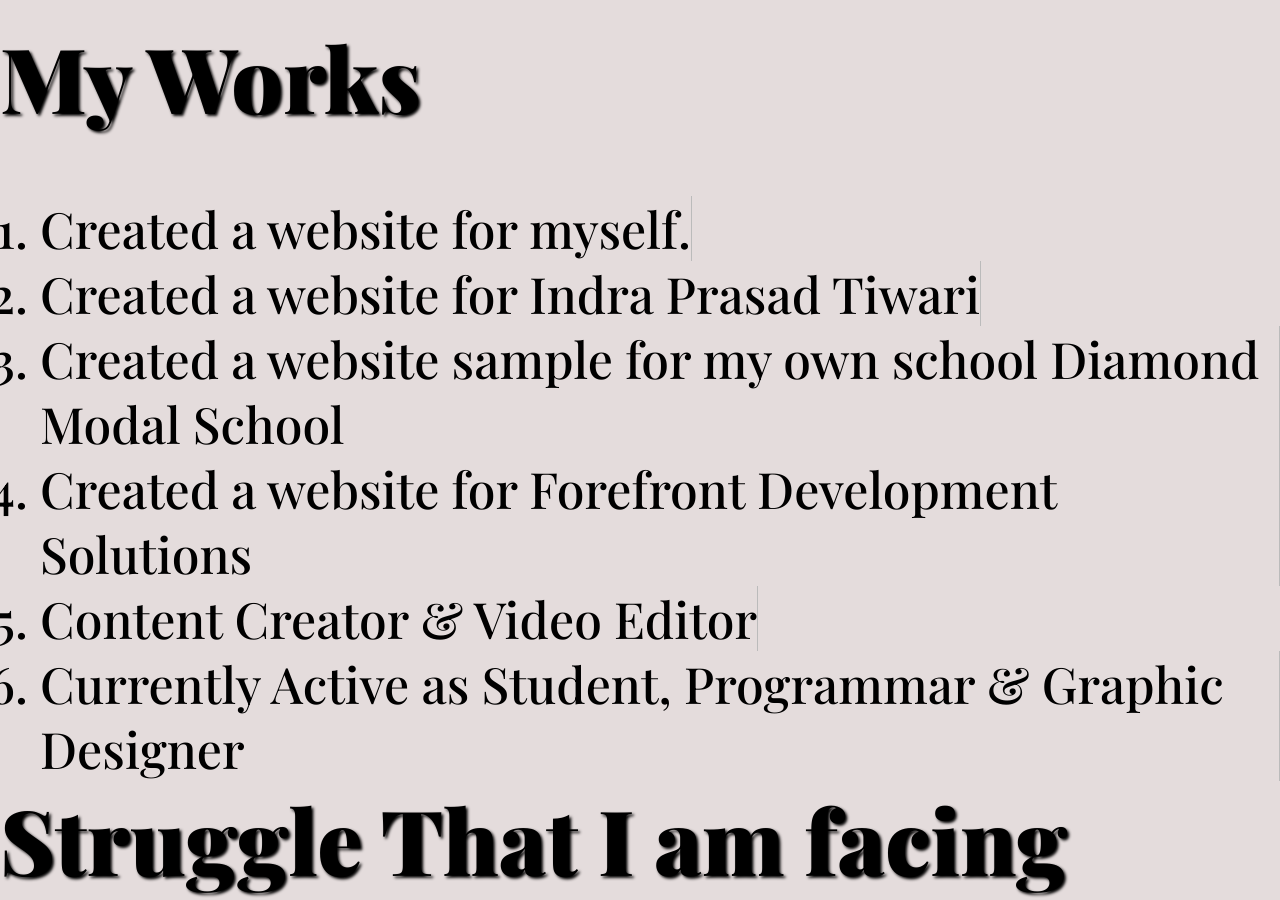
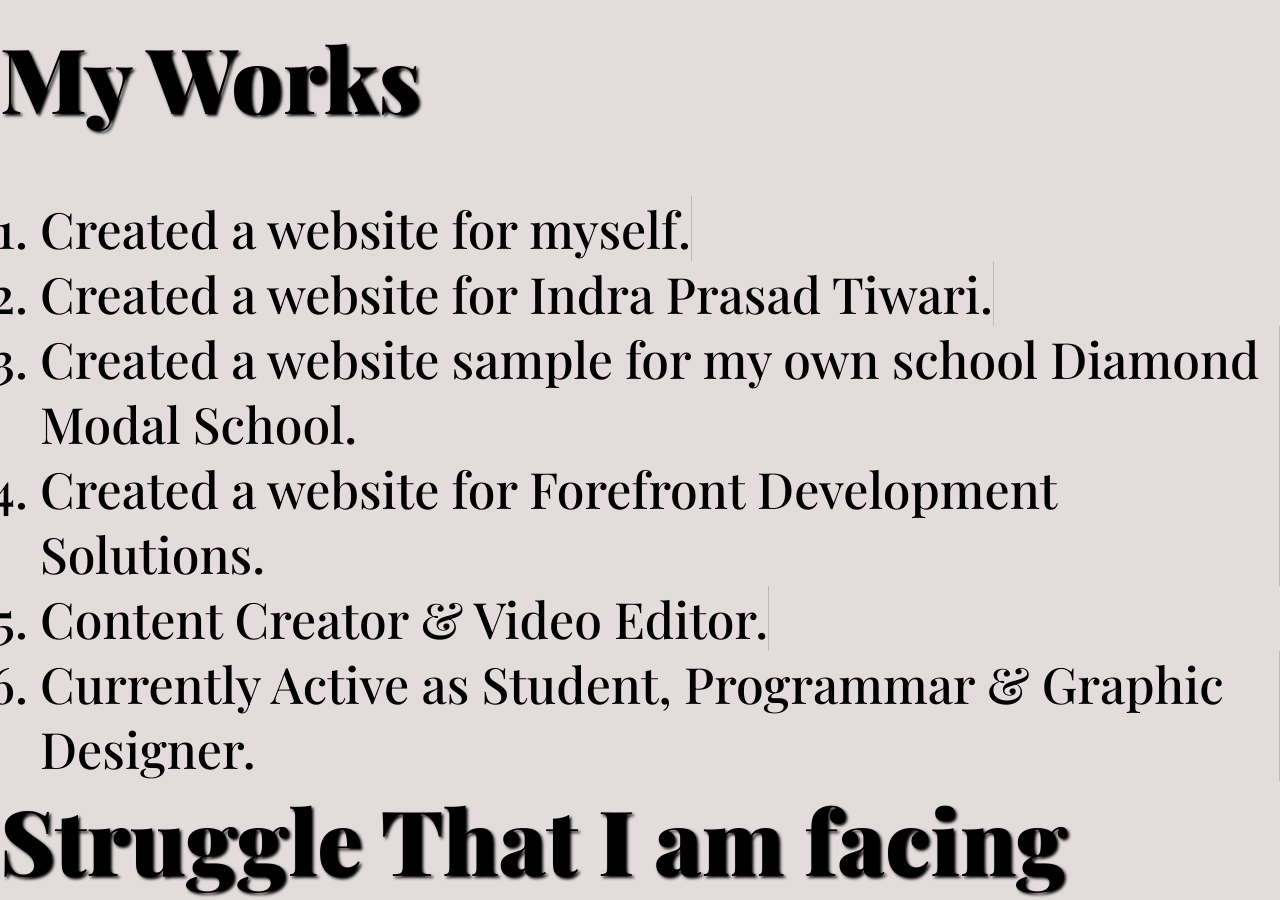
Before and after one commit to PrabhabTiwari/website, a Jekyll site: the page built from about.html, in a window 1280 px wide and 900 px high, scrolled down 1848 px. Built offline with Jekyll 4.4.1, drawn with Linux system fonts in a browser that asks for light colours.

```diff
--- a/about.html
+++ b/about.html
@@ -40,11 +40,11 @@ My interest in technology grew as I worked on it, and I began learning how to co
 
     <ol><p style=" font-size: 50px;">
         <li> Created a website for myself.</li><br>
-        <li> Created a website for Indra Prasad Tiwari</li><br>
-        <li> Created a website sample for my own school Diamond Modal School</li><br>
-        <li> Created a website for Forefront Development Solutions</li><br>
-        <li> Content Creator & Video Editor </li><br>
-        <li> Currently Active as Student, Programmar & Graphic Designer</li><br>
+        <li> Created a website for Indra Prasad Tiwari.</li><br>
+        <li> Created a website sample for my own school Diamond Modal School.</li><br>
+        <li> Created a website for Forefront Development Solutions.</li><br>
+        <li> Content Creator & Video Editor. </li><br>
+        <li> Currently Active as Student, Programmar & Graphic Designer.</li><br>
      </p>
     </ol>
 
```
